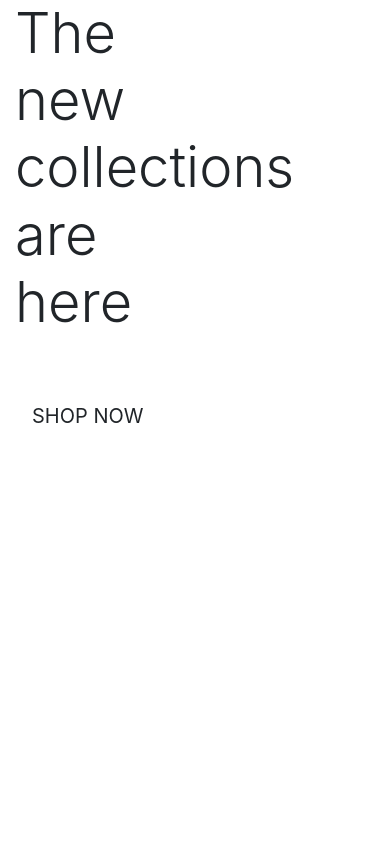
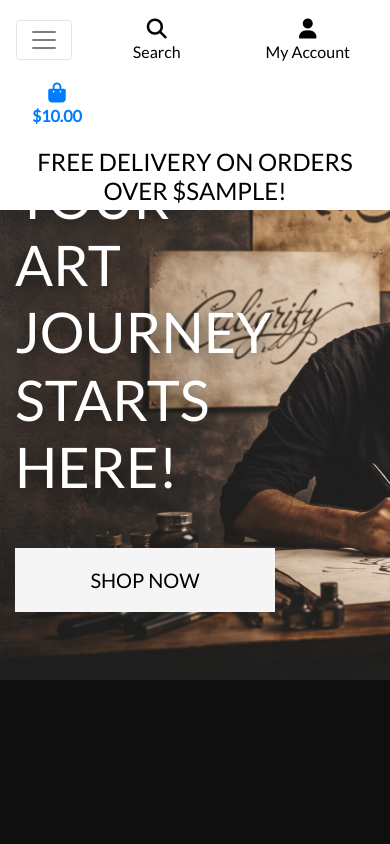
Before and after one commit to RadwanDuadu/Caligrifyzone, a Django app: template home/templates/home/index.html in a window 390 px wide. Run offline with Django 3.2, Linux system fonts and the light colour scheme; the template is opened without the code that fills it: most values are stand-ins (such as "Sample title", 1, 10 or a date in 2020); some libraries are stand-ins or nearby versions.

Commit message:
Add mobile-header and navbar

```diff
--- a/Caligrifyzone/asgi.py
+++ b/Caligrifyzone/asgi.py
@@ -11,6 +11,6 @@ import os
 
 from django.core.asgi import get_asgi_application
 
-os.environ.setdefault('DJANGO_SETTINGS_MODULE', 'Caligrifyzone.settings')
+os.environ.setdefault('DJANGO_SETTINGS_MODULE', 'caligrifyzone.settings')
 
 application = get_asgi_application()
--- a/Caligrifyzone/urls.py
+++ b/Caligrifyzone/urls.py
@@ -15,9 +15,11 @@ Including another URLconf
 """
 from django.contrib import admin
 from django.urls import path, include
+from django.conf import settings
+from django.conf.urls.static import static
 
 urlpatterns = [
     path('admin/', admin.site.urls),
     path('accounts/', include('allauth.urls')),
     path('', include('home.urls')),
-]
+] + static(settings.MEDIA_URL, document_root=settings.MEDIA_ROOT)
--- a/Caligrifyzone/wsgi.py
+++ b/Caligrifyzone/wsgi.py
@@ -11,6 +11,6 @@ import os
 
 from django.core.wsgi import get_wsgi_application
 
-os.environ.setdefault('DJANGO_SETTINGS_MODULE', 'Caligrifyzone.settings')
+os.environ.setdefault('DJANGO_SETTINGS_MODULE', 'caligrifyzone.settings')
 
 application = get_wsgi_application()
--- a/home/templates/home/index.html
+++ b/home/templates/home/index.html
@@ -1,5 +1,4 @@
 {% extends "base.html" %}
-
 {% load static %}
 
 {% block page_header %}
@@ -11,16 +10,20 @@
 {% endblock %}
 
 {% block content %}
-    <div class="container h-100">
-        <div class="row h-100">
-            <div class="col-7 col-md-6 my-auto">
-                <h1 class="display-4 logo-font text-black">
-                    The new collections are here
-                </h1>
-                <div class="my-5">
-                    <h4>
-                        <a href="" class="shop-now-button btn btn-lg rounded-0 text-uppercase py-3">Shop Now</a>
-                    </h4>
+    <div class="hero-background">
+        <div class="container h-100">
+            <div class="row h-100 d-flex align-items-center">
+                <div class="col-7 col-md-6">
+                    <h1 class="display-4 logo-font text-white">
+                        Your Art journey starts here!
+                    </h1>
+                    <div class="my-5">
+                        <h4>
+                            <a href="" class="shop-now-button btn btn-lg rounded-0 text-uppercase py-3">
+                                Shop Now
+                            </a>
+                        </h4>
+                    </div>
                 </div>
             </div>
         </div>
--- a/manage.py
+++ b/manage.py
@@ -6,7 +6,7 @@ import sys
 
 def main():
     """Run administrative tasks."""
-    os.environ.setdefault('DJANGO_SETTINGS_MODULE', 'Caligrifyzone.settings')
+    os.environ.setdefault('DJANGO_SETTINGS_MODULE', 'caligrifyzone.settings')
     try:
         from django.core.management import execute_from_command_line
     except ImportError as exc:
--- /dev/null
+++ b/static/css/base.css
@@ -0,0 +1,100 @@
+html {
+    height: 100%;
+}
+
+body {
+    background: #0f0f0f;
+    color: #ccc;
+    font-family: 'Lato';
+}
+
+.hero-background {
+    min-height: calc(100vh - 164px);
+    padding-top: 164px;
+
+    background:
+        linear-gradient(
+            rgba(255, 255, 255, 0.1),
+            rgba(255, 255, 255, 0.1)
+        ),
+        url('/media/homepage_background_cropped.png') center / cover no-repeat;
+}
+
+.hero-background h1 {
+    text-shadow: 0 6px 18px rgba(0,0,0,0.6);
+}
+
+/* from Bulma */
+.icon {
+    align-items: center;
+    display: inline-flex;
+    justify-content: center;
+    height: 1.5rem;
+    width: 1.5rem;
+}
+
+.logo-font {
+    text-transform: uppercase;
+}
+
+.main-logo-link {
+    width: fit-content;
+}
+
+.shop-now-button {
+    background: whitesmoke;
+    color: black;
+    min-width: 260px;
+}
+
+.btn-black {
+    background: black;
+    color: white;
+}
+
+.shop-now-button:hover,
+.shop-now-button:active,
+.shop-now-button:focus,
+.btn-black:hover,
+.btn-black:active,
+.btn-black:focus {
+    background: green;
+    color: white;
+}
+
+.text-black {
+    color: #000 !important;
+}
+
+.border-black {
+    border: 1px solid black !important;
+}
+
+.bg-white {
+    background: white !important;
+}
+
+
+/* -------------------------------- Media Queries */
+
+/* Slightly larger container on xl screens */
+@media (min-width: 1200px) {
+  .container {
+    max-width: 80%;
+  }
+}
+
+/* fixed top navbar only on medium and up */
+@media (min-width: 992px) {
+    .fixed-top-desktop-only {
+        position: fixed;
+        top: 0;
+        right: 0;
+        left: 0;
+        z-index: 1030;
+    }
+
+    .header-container {
+        padding-top: 164px;
+    }
+}
--- a/templates/base.html
+++ b/templates/base.html
@@ -107,6 +107,21 @@
             </ul>
         </div>
         </div>
+        <div class="row bg-white">
+            <nav class="navbar navbar-expand-lg navbar-light w-100">
+                <button class="navbar-toggler" type="button" data-toggle="collapse" data-target="#main-nav"
+                aria-controls="main-nav" aria-expanded="false" aria-label="Toggle navigation">
+                <span class="navbar-toggler-icon"></span>
+                </button>
+                {% include 'includes/mobile-top-header.html' %}
+                {% include 'includes/main-nav.html' %}
+            </nav>
+        </div>
+        <div id="delivery-banner" class="row text-center">
+            <div class="col bg-white text-black">
+                <h4 class="logo-font my-1">Free delivery on orders over ${{ free_shipping_threshold }}!</h4>
+            </div>
+        </div>
     </header>
 
     {% if messages %}
--- /dev/null
+++ b/templates/includes/main-nav.html
@@ -0,0 +1,63 @@
+<div class="collapse navbar-collapse" id="main-nav">
+    <ul class="navbar-nav w-auto mx-auto">
+
+        <!-- All Products -->
+        <li class="nav-item dropdown">
+            <a class="logo-font font-weight-bold nav-link text-black mr-5"
+               href="#" id="all-products-link" data-toggle="dropdown"
+               aria-haspopup="true" aria-expanded="false">
+                Shop
+            </a>
+            <div class="dropdown-menu border-0" aria-labelledby="all-products-link">
+                <a href="" class="dropdown-item">By Price</a>
+                <a href="" class="dropdown-item">By Rating</a>
+                <a href="" class="dropdown-item">All Products</a>
+            </div>
+        </li>
+
+        <!-- Calligraphy Styles -->
+        <li class="nav-item dropdown">
+            <a class="logo-font font-weight-bold nav-link text-black mr-5"
+               href="#" id="styles-link" data-toggle="dropdown"
+               aria-haspopup="true" aria-expanded="false">
+                Styles
+            </a>
+            <div class="dropdown-menu border-0" aria-labelledby="styles-link">
+                <a href="" class="dropdown-item">Arabic Calligraphy</a>
+                <a href="" class="dropdown-item">English Calligraphy</a>
+                <a href="" class="dropdown-item">Japanese Calligraphy</a>
+                <a href="" class="dropdown-item">All Artworks</a>
+            </div>
+        </li>
+
+        <!-- Supplies -->
+        <li class="nav-item dropdown">
+            <a class="logo-font font-weight-bold nav-link text-black mr-5"
+               href="#" id="supplies-link" data-toggle="dropdown"
+               aria-haspopup="true" aria-expanded="false">
+                Supplies
+            </a>
+            <div class="dropdown-menu border-0" aria-labelledby="supplies-link">
+                <a href="" class="dropdown-item">Brushes & Pens</a>
+                <a href="" class="dropdown-item">Inks & Paints</a>
+                <a href="" class="dropdown-item">Paper & Surfaces</a>
+                <a href="" class="dropdown-item">All Supplies</a>
+            </div>
+        </li>
+
+        <!-- Custom / Featured -->
+        <li class="nav-item dropdown">
+            <a class="logo-font font-weight-bold nav-link text-black"
+               href="#" id="featured-link" data-toggle="dropdown"
+               aria-haspopup="true" aria-expanded="false">
+                Featured
+            </a>
+            <div class="dropdown-menu border-0" aria-labelledby="featured-link">
+                <a href="" class="dropdown-item">New Arrivals</a>
+                <a href="" class="dropdown-item">Custom Calligraphy</a>
+                <a href="" class="dropdown-item">Limited Editions</a>
+            </div>
+        </li>
+
+    </ul>
+</div>
--- /dev/null
+++ b/templates/includes/mobile-top-header.html
@@ -0,0 +1,56 @@
+<li class="list-inline-item">
+    <a class="text-black nav-link d-block d-lg-none" href="#" id="mobile-search" data-toggle="dropdown" aria-haspopup="true" aria-expanded="false">
+        <div class="text-center">
+            <div><i class="fas fa-search fa-lg"></i></div>
+            <p class="my-0">Search</p>
+        </div>
+    </a>
+    <div class="dropdown-menu border-0 w-100 p-3 rounded-0 my-0" aria-labelledby="mobile-search">
+        <form class="form" method="GET" action="">
+            <div class="input-group w-100">
+                <input class="form-control border border-black rounded-0" type="text" name="q" placeholder="Search our site">
+                <div class="input-group-append">
+                    <button class="form-control form-control btn btn-black border border-black rounded-0" type="submit">
+                        <span class="icon">
+                            <i class="fas fa-search"></i>
+                        </span>
+                    </button>
+                </div>
+            </div>
+        </form>
+    </div>
+</li>
+<li class="list-inline-item dropdown">
+    <a class="text-black nav-link d-block d-lg-none" href="#" id="user-options" data-toggle="dropdown" aria-haspopup="true" aria-expanded="false">
+        <div class="text-center">
+            <div><i class="fas fa-user fa-lg"></i></div>
+            <p class="my-0">My Account</p>
+        </div>
+    </a>
+    <div class="dropdown-menu border-0" aria-labelledby="user-options">
+        {% if request.user.is_authenticated %}
+            {% if request.user.is_superuser %}
+                <a href="{% url 'account_logout' %}" class="dropdown-item">Product Management</a>
+            {% endif %}
+            <a href="" class="dropdown-item">My Profile</a>
+            <a href="{% url 'account_logout' %}" class="dropdown-item">Logout</a>
+        {% else %}
+            <a href="{% url 'account_signup' %}" class="dropdown-item">Register</a>
+            <a href="{% url 'account_login' %}" class="dropdown-item">Login</a>
+        {% endif %}
+    </div>
+</li>
+<li class="list-inline-item">
+    <a class="{% if grand_total %}text-primary font-weight-bold{% else %}text-black{% endif %} nav-link d-block d-lg-none" href="">
+        <div class="text-center">
+            <div><i class="fas fa-shopping-bag fa-lg"></i></div>
+            <p class="my-0">
+                {% if grand_total %}
+                    ${{ grand_total|floatformat:2 }}
+                {% else %}
+                    $0.00
+                {% endif %}
+            </p>
+        </div>
+    </a>
+</li>
```
Also changed, not shown: Caligrifyzone/settings.py (+9 -5 lines), media/homepage_background_cropped.png (added), 1 other file.
